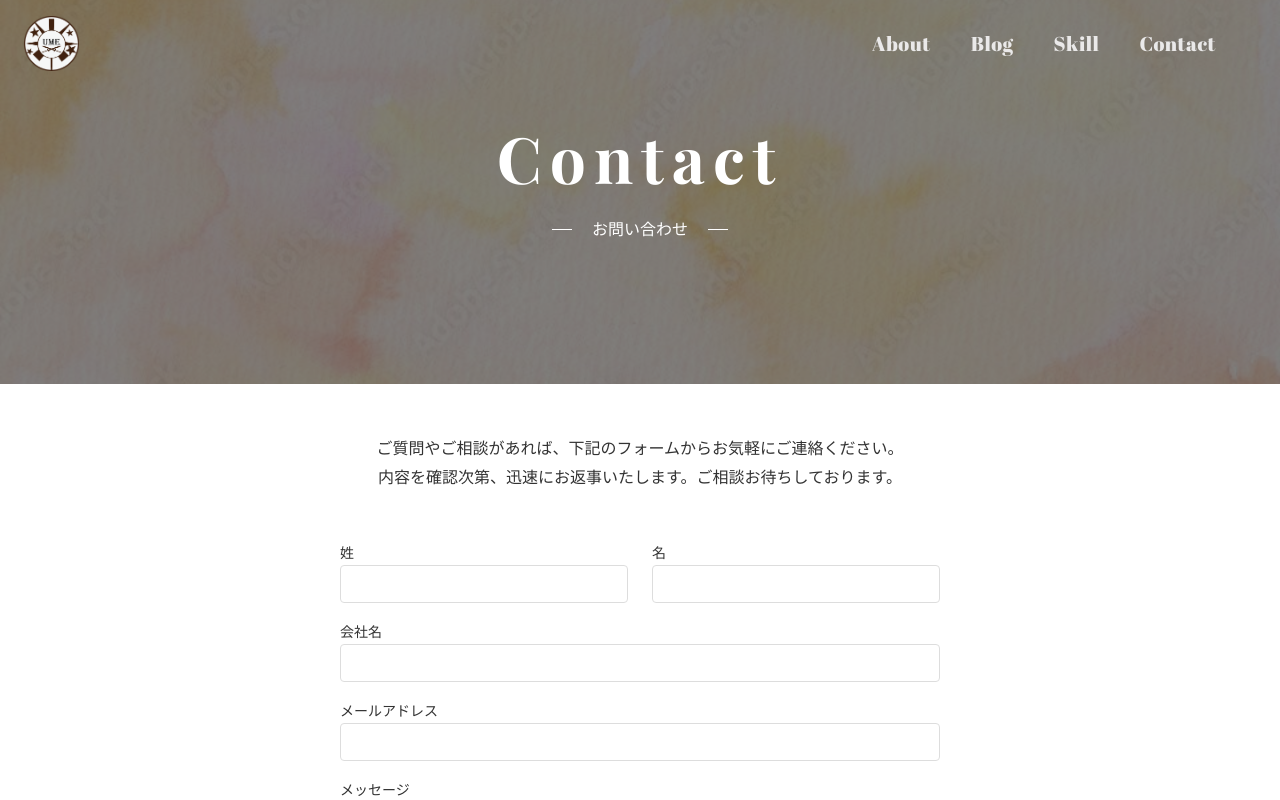
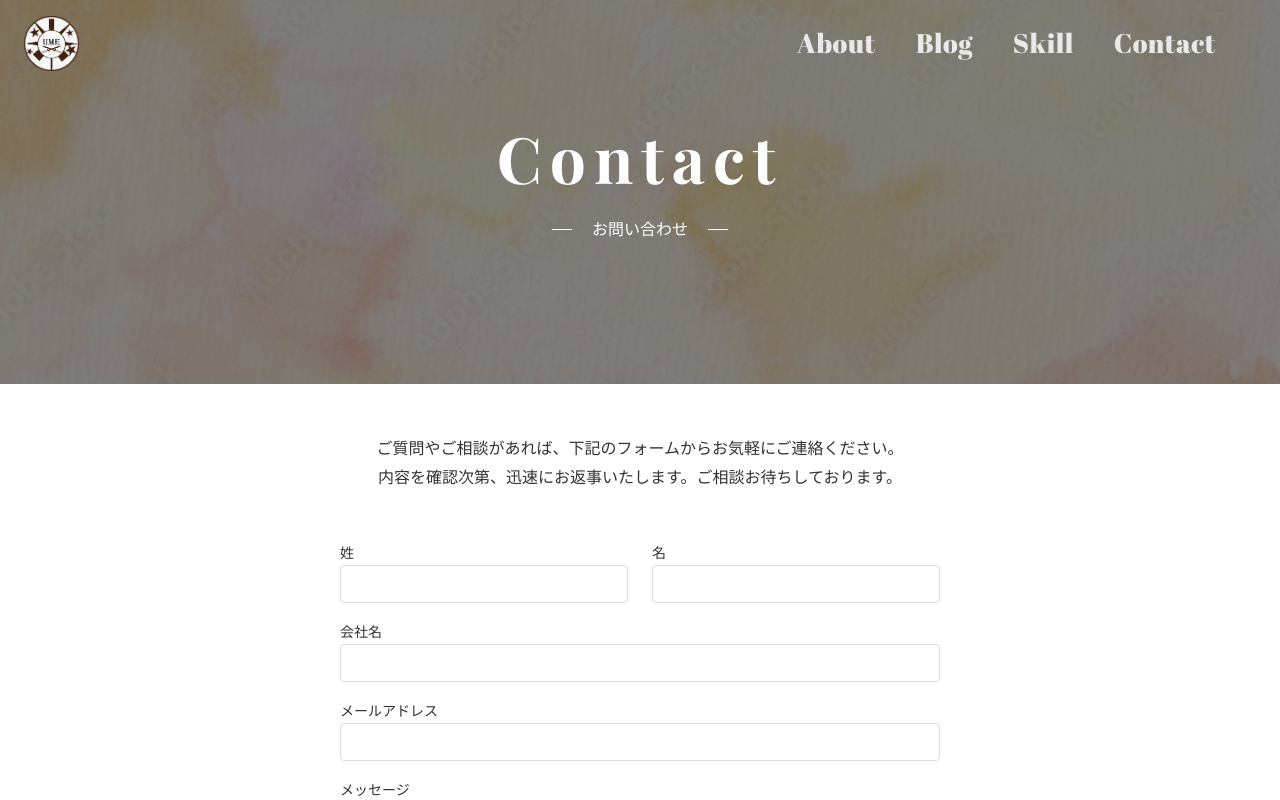
Before and after one commit to KTCume/react-next-portfolio, a Next.js app: page /contact in a window 1280 px wide. Shown: the top 800 px of the page. Built offline with nearby package versions, Linux system fonts and the light colour scheme.

Commit message:
メニューのフォント変更

```diff
--- a/app/_components/Menu/index.module.css
+++ b/app/_components/Menu/index.module.css
@@ -31,7 +31,7 @@
   color: inherit;
   font-family: 'Abril Fatface', serif; /* モダンで目を引くデザイン */
   font-weight: 200; /* フォントの太さを調整 */
-  font-size: 20px; /* 読みやすいサイズ */
+  font-size: 27px;
   letter-spacing: 0.5px; /* 少し文字間隔を広げて洗練された印象に */
   transition: color 0.3s ease, transform 0.3s ease;
 }
```
